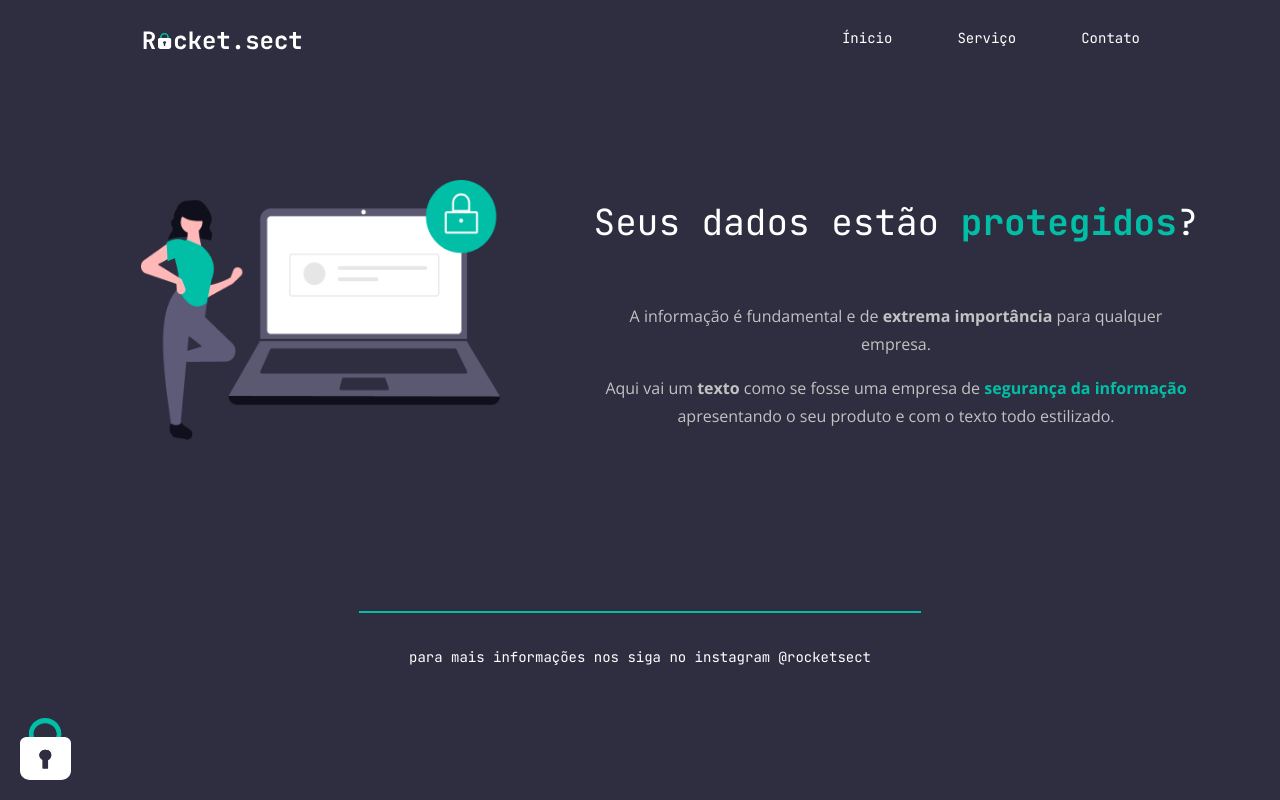
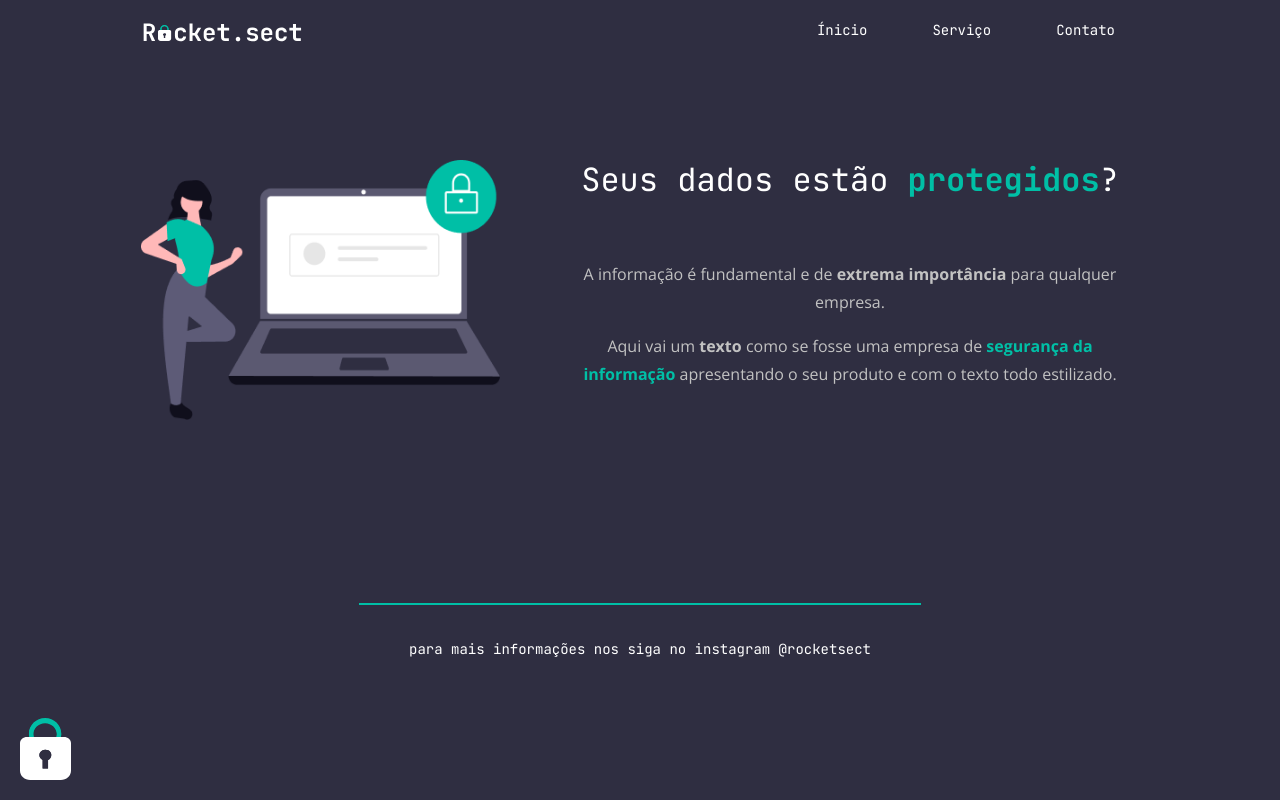
Before and after one commit to pedror-dias/Estudos-Rocketseat, a plain HTML site: page projeto002b/index.html in a window 1280 px wide. Drawn offline with nearby package versions, Linux system fonts and the light colour scheme.

Commit message:
Update style.css

```diff
--- a/projeto002b/style.css
+++ b/projeto002b/style.css
@@ -2,6 +2,7 @@
 
 body {
     background-color: #2F2E41;
+    margin: 0;
 }
 
 #page {
@@ -10,9 +11,9 @@ body {
 }
 
 nav {
-    padding: 70px auto;
     display: flex;
     justify-content: space-between;
+    align-items: center;
 }
 
 ul {
@@ -22,6 +23,7 @@ ul {
     justify-content: space-between;
     align-items: center;
     gap: 65px;
+    padding-right: 25px;
 }
 
 ul li a {
@@ -39,9 +41,9 @@ main {
     font-family: 'Open Sans', sans-serif;
     display: flex;
     justify-content: space-between;
-    align-items: center;
+    align-items: flex-start;
     gap: 60px;
-    width: 1092px;
+    width: 1000px;
     height: 283px;
     margin: 100px auto 160px;
 }
@@ -63,9 +65,9 @@ h1 {
     font-family: 'JetBrains Mono', monospace;
     color: white;
     font-weight: normal;
-    font-size: 36px;
+    font-size: 32px;
     line-height: 40px;
-    margin-bottom: 60px;
+    margin: 0 auto 60px;
 }
 
 span {
```
